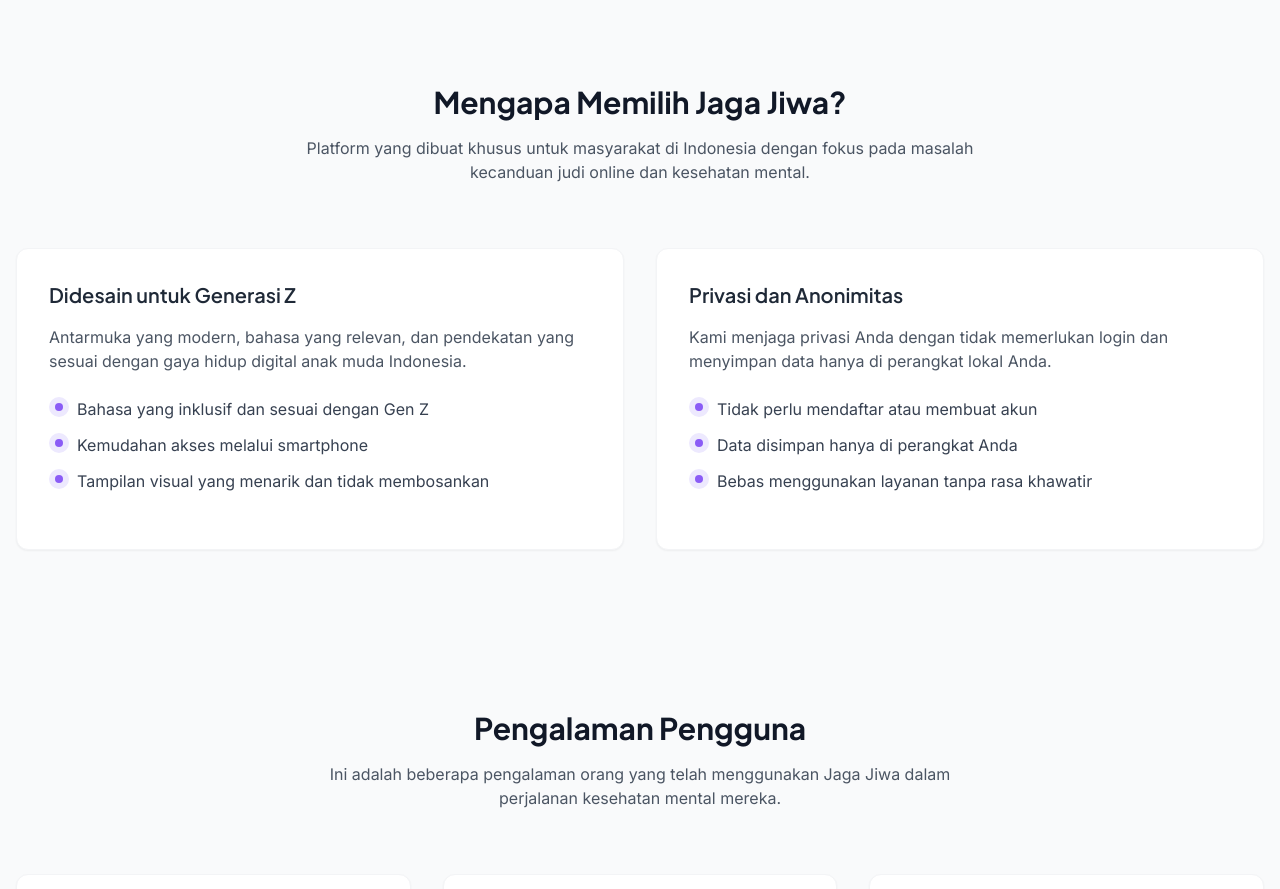
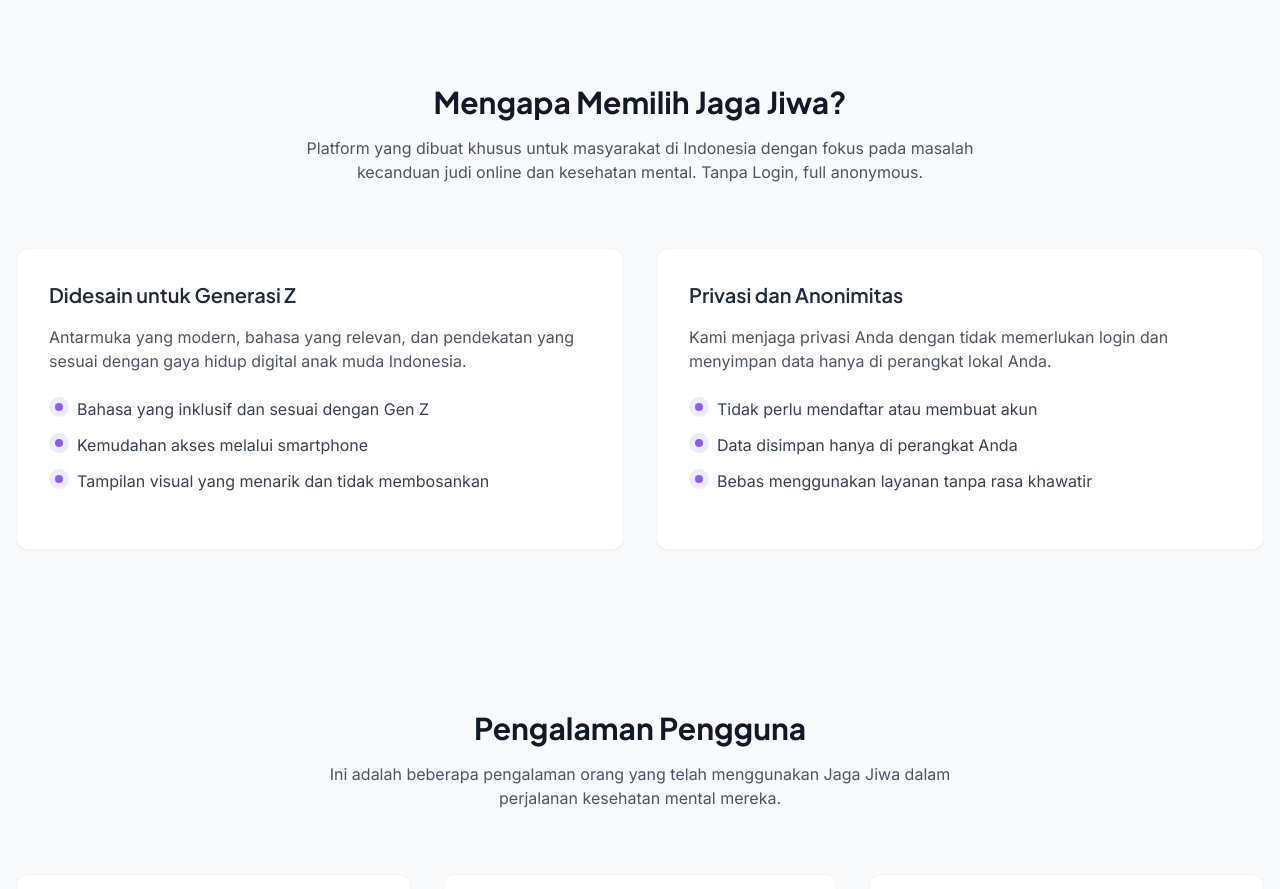
Before and after one commit to mikaelaldy/jagajiwa_bolt, a React (Vite) app: page / in a window 1280 px wide. Shown: the part 1360-2249 px from the top of the page. Built offline with nearby package versions, Linux system fonts and the light colour scheme; grey boxes are pictures that could not be loaded.

Commit message:
Update LandingPage text to emphasize anonymous access

```diff
--- a/src/pages/LandingPage.tsx
+++ b/src/pages/LandingPage.tsx
@@ -110,7 +110,7 @@ const LandingPage: React.FC = () => {
           <div className="text-center mb-16">
             <h2 className="text-3xl font-bold text-gray-900 mb-4">Mengapa Memilih Jaga Jiwa?</h2>
             <p className="text-gray-600 max-w-2xl mx-auto">
-              Platform yang dibuat khusus untuk masyarakat di Indonesia dengan fokus pada masalah kecanduan judi online dan kesehatan mental.
+              Platform yang dibuat khusus untuk masyarakat di Indonesia dengan fokus pada masalah kecanduan judi online dan kesehatan mental. Tanpa Login, full anonymous.
             </p>
           </div>
 
```
